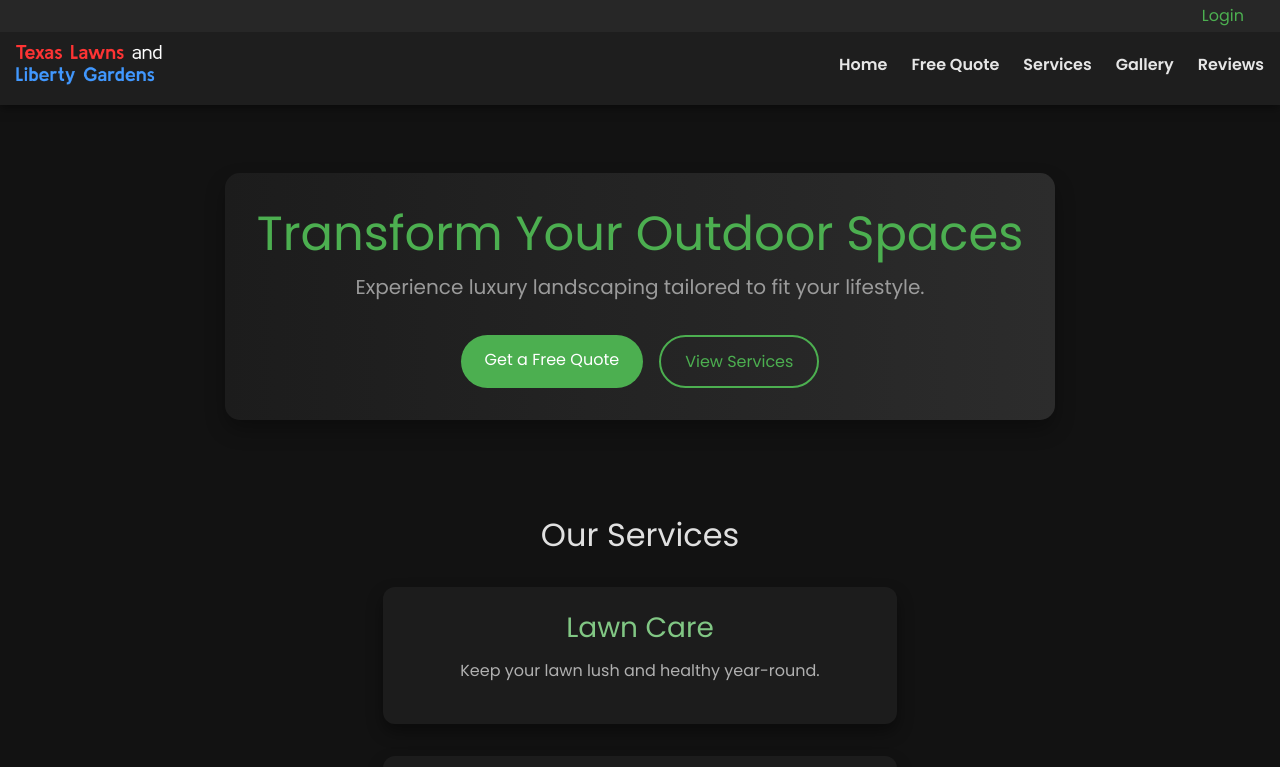
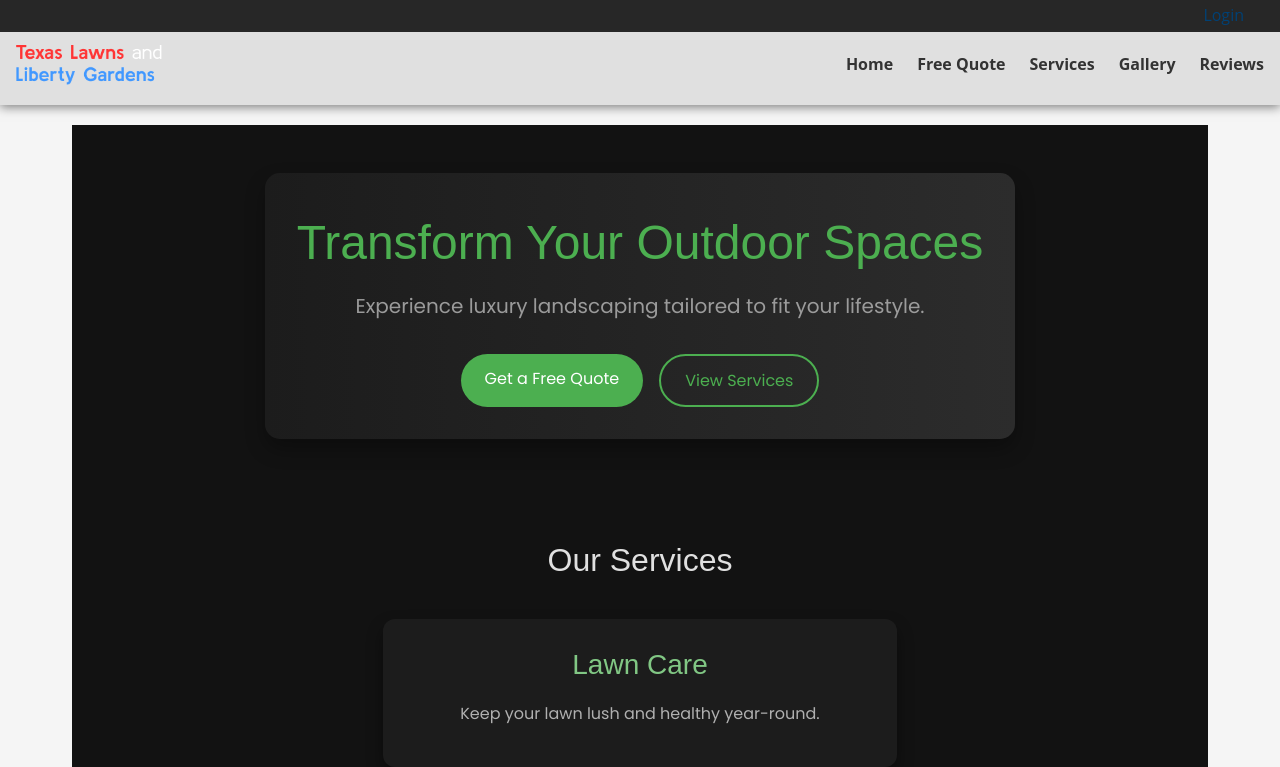
Before and after one commit to EstebanArriaga3/4375-team-6, a Vue app in the folder frontend/: page / in a window 1280 px wide. Shown: the top 767 px of the page. Built offline with nearby package versions, Linux system fonts and the light colour scheme.

Commit message:
main and base css changes
This gives a black-and-white aesthetic

```diff
--- a/frontend/src/assets/base.css
+++ b/frontend/src/assets/base.css
@@ -1,16 +1,16 @@
 :root {
-  --color-background: #121212; /* Sleek dark background */
-  --color-background-soft: #1e1e1e; /* Dark soft background for contrast */
-  --color-background-mute: #292929; /* Muted background for cards and emphasis */
+  --color-background: #f5f5f5; /* Light gray background */
+  --color-background-soft: #e0e0e0; /* Darker shade for contrast */
+  --color-background-mute: #ccc; /* Muted background for cards and emphasis */
 
-  --color-text: #e6e6e6; /* Light text for contrast against dark background */
-  --color-text-soft: #c0c0c0; /* Slightly muted text color */
-  --color-text-mute: #9e9e9e; /* Even more muted text color */
+  --color-text: #333; /* Nearly black for text */
+  --color-text-soft: #555; /* Dark gray for less emphasis */
+  --color-text-mute: #777; /* Light gray for disabled or unimportant text */
 
-  --color-primary: #4CAF50; /* Vivid green primary color for branding */
-  --color-primary-light: #81C784; /* Lightened primary color for hover states */
-  --color-secondary: #2979ff; /* Bright blue for secondary actions */
-  --color-secondary-light: #5393ff; /* Lighter blue for hover states */
+  --color-primary: #004175; /* Navy blue for a professional, but unique look */
+  --color-primary-light: #5c97bf; /* Light blue for hover states */
+  --color-secondary: #ff7f50; /* Coral for secondary buttons and highlights */
+  --color-secondary-light: #ff9873; /* Light coral for secondary hover states */
 
   --section-gap: 160px;
 }
@@ -30,11 +30,8 @@
   background: var(--color-background);
   transition: color 0.5s, background-color 0.5s;
   line-height: 1.6;
-  font-family: 'Poppins', sans-serif; /* Clean and modern font */
+  font-family: 'Open Sans', sans-serif;
   font-size: 16px;
-  text-rendering: optimizeLegibility;
-  -webkit-font-smoothing: antialiased;
-  -moz-osx-font-smoothing: grayscale;
   display: flex;
   flex-direction: column;
 }
@@ -51,21 +48,13 @@
 
 h1, h2, h3, h4, h5, h6 {
   color: var(--color-text);
-  line-height: 1.2;
+  font-family: 'Montserrat', sans-serif;
   margin-bottom: 0.5em;
 }
 
-h1 {
-  font-size: 2.5rem;
-}
-
-h2 {
-  font-size: 2rem;
-}
-
-h3 {
-  font-size: 1.75rem;
-}
+h1 { font-size: 2.5rem; }
+h2 { font-size: 2rem; }
+h3 { font-size: 1.75rem; }
 
 p {
   margin-bottom: 1rem;
@@ -78,17 +67,17 @@
 
 @media (prefers-color-scheme: dark) {
   :root {
-    --color-background: #121212;
-    --color-background-soft: #1e1e1e;
-    --color-background-mute: #292929;
+    --color-background: #333;
+    --color-background-soft: #454545;
+    --color-background-mute: #565656;
 
     --color-text: #e6e6e6;
     --color-text-soft: #c0c0c0;
-    --color-text-mute: #9e9e9e;
+    --color-text-mute: #a0a0a0;
 
-    --color-primary: #4CAF50;
-    --color-primary-light: #81C784;
-    --color-secondary: #2979ff;
-    --color-secondary-light: #5393ff;
+    --color-primary: #004175;
+    --color-primary-light: #5c97bf;
+    --color-secondary: #ff7f50;
+    --color-secondary-light: #ff9873;
   }
 }
--- a/frontend/src/assets/main.css
+++ b/frontend/src/assets/main.css
@@ -41,7 +41,7 @@
 }
 
 header nav a:hover {
-  color: var(--color-primary);
+  color: var(--color-secondary);
 }
 
 /* Mobile Hamburger Menu */
@@ -78,12 +78,12 @@
 
 footer a {
   margin: 0 10px;
-  color: var(--color-primary);
+  color: var(--color-secondary);
   transition: color 0.3s ease;
 }
 
 footer a:hover {
-  color: var(--color-primary-light);
+  color: var(--color-secondary-light);
 }
 
 .grid {
```
